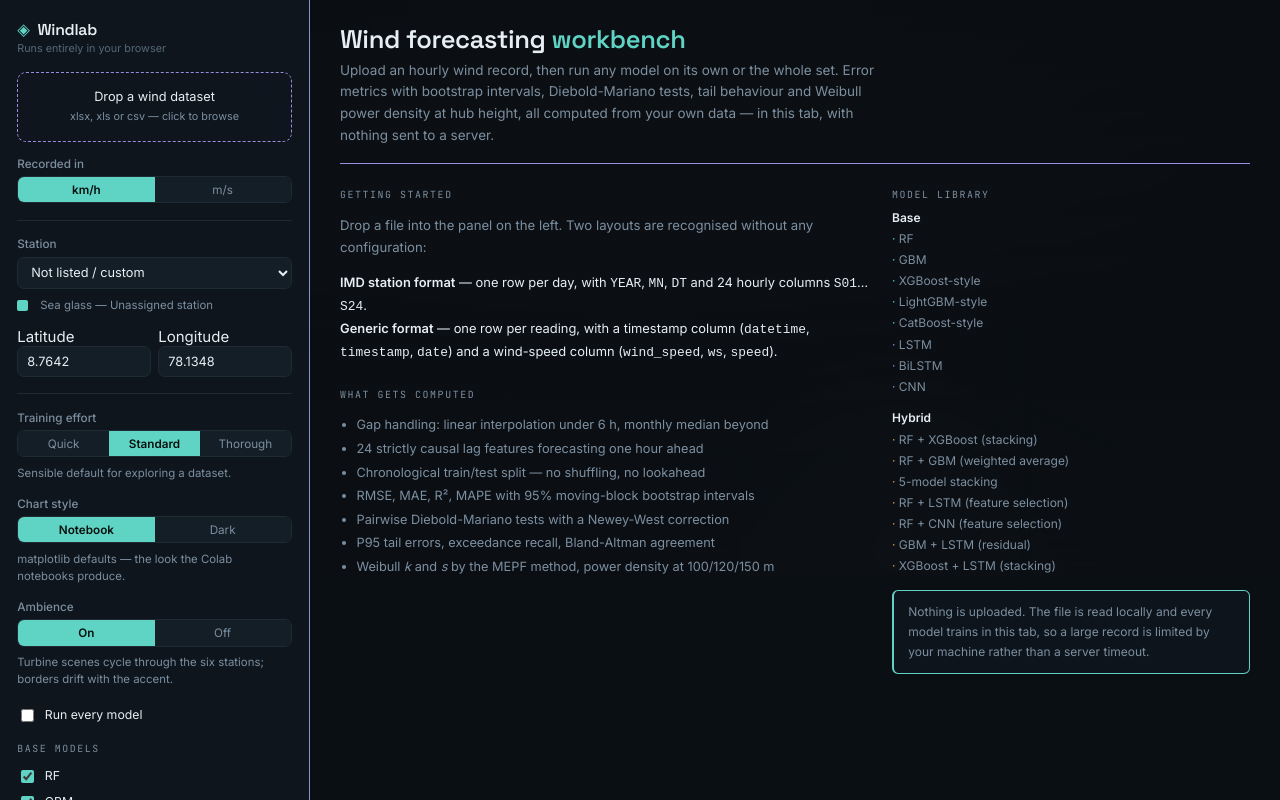
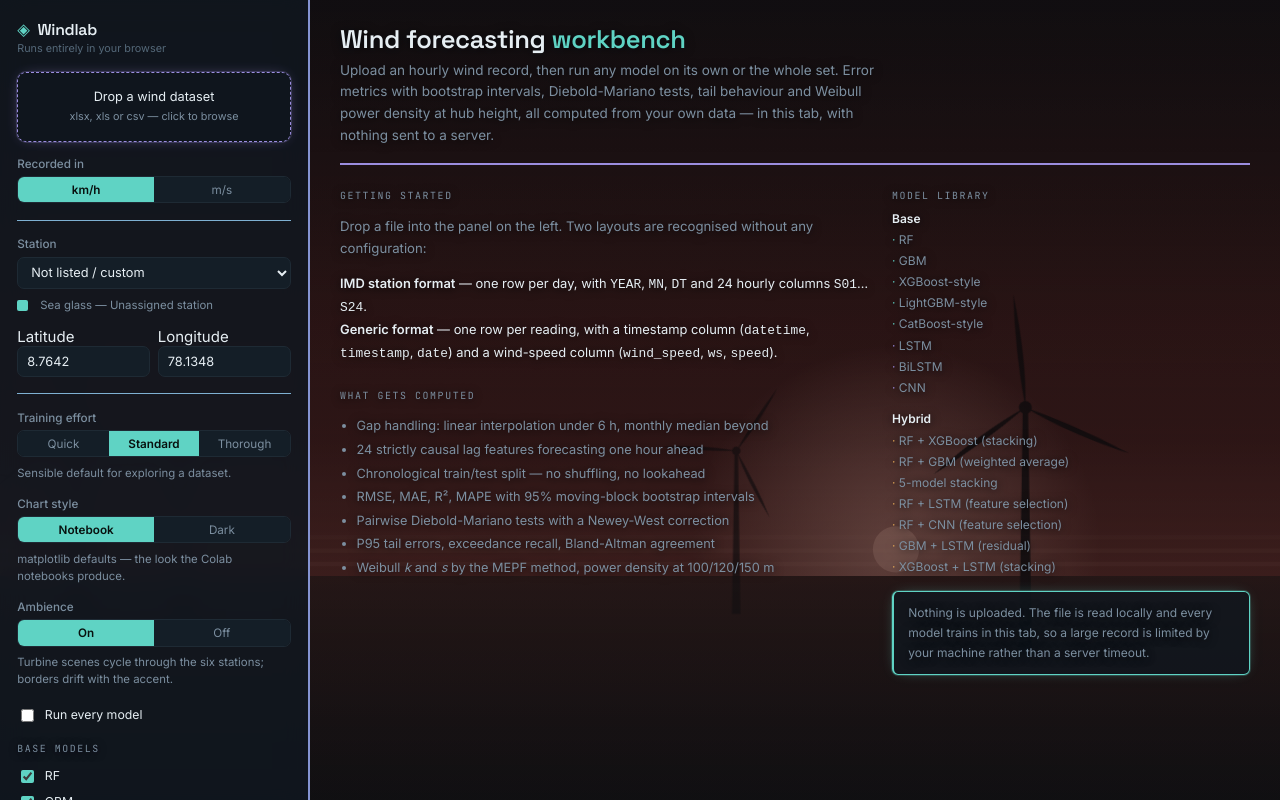
Before and after one commit to Psyfi4/Windometer, a Next.js app: page / in a window 1280 px wide. Built offline with nearby package versions, Linux system fonts and the light colour scheme.

Commit message:
Add files via upload

```diff
--- a/app/globals.css
+++ b/app/globals.css
@@ -322,9 +322,14 @@ svg text { font-family: var(--body); }
 .backdrop-slide {
   position: absolute;
   inset: 0;
+  opacity: 0;
   transition: opacity 1.4s ease-in-out;
 }
+.backdrop-slide.on { opacity: 1; }
 .backdrop-slide svg { display: block; width: 100%; height: 100%; }
+
+/* Blades only turn on the scene you can see. */
+.backdrop-slide:not(.on) svg g { animation-play-state: paused; }
 
 .backdrop-photo {
   position: absolute;
@@ -333,13 +338,18 @@ svg text { font-family: var(--body); }
   background-position: center;
 }
 
-/* Readability comes first: the scene is held well back behind a scrim. */
+/* A single scrim layer. Stacking two multiplies their alphas rather than
+   averaging them, which is how an earlier version ended up 99% opaque and
+   hid the scene completely. */
 .backdrop-scrim {
   position: absolute;
   inset: 0;
-  background:
-    radial-gradient(120% 80% at 50% 0%, rgba(10, 15, 20, 0.55), rgba(10, 15, 20, 0.88) 70%),
-    linear-gradient(180deg, rgba(10, 15, 20, 0.82), rgba(10, 15, 20, 0.94));
+  background: linear-gradient(
+    180deg,
+    rgba(10, 15, 20, 0.58) 0%,
+    rgba(10, 15, 20, 0.42) 40%,
+    rgba(10, 15, 20, 0.66) 100%
+  );
 }
 
 @keyframes bladeSpin {
@@ -362,7 +372,32 @@ svg text { font-family: var(--body); }
 
 @keyframes breatheGlow {
   0%, 100% { box-shadow: 0 0 0 0 rgba(0, 0, 0, 0); }
-  50%      { box-shadow: 0 0 16px -6px var(--breathe-2); }
+  50%      { box-shadow: 0 0 18px -5px var(--breathe-2); }
+}
+
+/* Border colour plus a matching halo. A 1px edge shifting hue is too quiet to
+   register on a dark ground; the halo is what makes it read. */
+@keyframes breatheEdge {
+  0% {
+    border-color: var(--breathe-1);
+    box-shadow: 0 0 0 1px color-mix(in srgb, var(--breathe-1) 22%, transparent),
+                0 0 14px -8px var(--breathe-1);
+  }
+  33% {
+    border-color: var(--breathe-2);
+    box-shadow: 0 0 0 1px color-mix(in srgb, var(--breathe-2) 30%, transparent),
+                0 0 20px -7px var(--breathe-2);
+  }
+  66% {
+    border-color: var(--breathe-3);
+    box-shadow: 0 0 0 1px color-mix(in srgb, var(--breathe-3) 22%, transparent),
+                0 0 16px -8px var(--breathe-3);
+  }
+  100% {
+    border-color: var(--breathe-1);
+    box-shadow: 0 0 0 1px color-mix(in srgb, var(--breathe-1) 22%, transparent),
+                0 0 14px -8px var(--breathe-1);
+  }
 }
 
 .ambient .card,
@@ -371,7 +406,7 @@ svg text { font-family: var(--body); }
 .ambient .note-box,
 .ambient .drop,
 .ambient .mapframe {
-  animation: breatheBorder 9s ease-in-out infinite;
+  animation: breatheEdge 9s ease-in-out infinite;
 }
 
 /* stagger so the edges drift out of step instead of pulsing as one block */
@@ -382,9 +417,11 @@ svg text { font-family: var(--body); }
 .ambient .tablewrap           { animation-delay: -2.2s; }
 .ambient .note-box            { animation-delay: -3.6s; }
 
-.ambient .masthead { animation: breatheBorder 9s ease-in-out infinite; }
-.ambient .sidebar  { animation: breatheBorder 11s ease-in-out infinite; }
+.ambient .masthead { animation: breatheBorder 9s ease-in-out infinite; border-bottom-width: 2px; }
+.ambient .sidebar  { animation: breatheBorder 11s ease-in-out infinite; border-right-width: 2px; }
 .ambient .btn      { animation: breatheGlow 6s ease-in-out infinite; }
+.ambient hr.sep    { animation: breatheBorder 9s ease-in-out infinite; animation-delay: -2s; }
+.ambient .tabs     { animation: breatheBorder 10s ease-in-out infinite; animation-delay: -1s; }
 
 /* ====================================================================
    Glass surfaces
@@ -415,6 +452,12 @@ svg text { font-family: var(--body); }
 .ambient thead th { background: rgba(20, 30, 39, 0.9); }
 .ambient tbody tr:hover { background: rgba(20, 30, 39, 0.75); }
 
+/* Prose on the landing screen sits directly over the scene, so it gets a
+   shadow rather than a panel — a panel there would cover the whole view. */
+.ambient .main > .masthead,
+.ambient .main > .grid-15 { text-shadow: 0 1px 10px rgba(6, 10, 14, 0.9); }
+.ambient .eyebrow { text-shadow: 0 1px 8px rgba(6, 10, 14, 0.9); }
+
 /* the main column sits above the backdrop */
 .shell { position: relative; z-index: 1; }
 
@@ -427,9 +470,10 @@ svg text { font-family: var(--body); }
   .backdrop-slide { transition: none; }
   .ambient .card, .ambient .panel, .ambient .tablewrap, .ambient .note-box,
   .ambient .drop, .ambient .mapframe, .ambient .masthead, .ambient .sidebar,
-  .ambient .btn {
+  .ambient .btn, .ambient hr.sep, .ambient .tabs {
     animation: none;
     border-color: var(--line);
+    box-shadow: none;
   }
   [style*="bladeSpin"], .backdrop svg g { animation: none !important; }
 }
```
